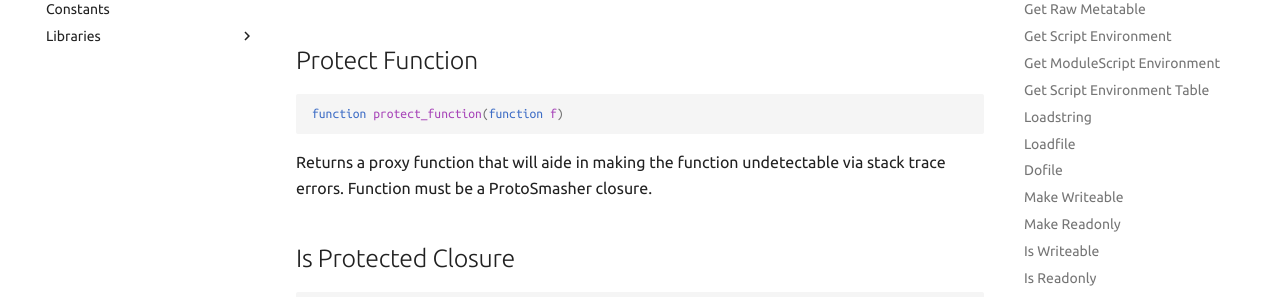
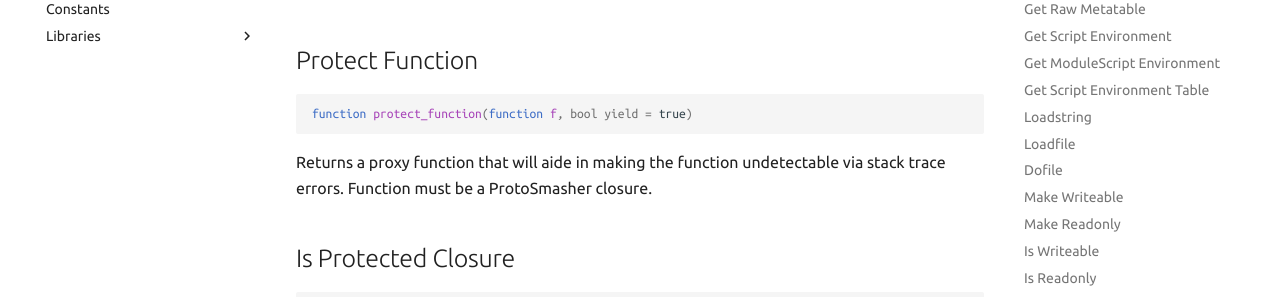
Before and after one commit to applebee1558/ProtoSmasher-Docs, an MkDocs documentation site: the page built from docs/base-environment.md, in a window 1280 px wide and 900 px high, scrolled down 6435 px. Shown: the part 153-450 px from the top of the window. Built offline with MkDocs 1.6.1 and Material for MkDocs 9.7.7, drawn with Linux system fonts in a browser that asks for light colours; comment, search, counter and statistics services are not loaded.

Commit message:
Update base-environment.md

````diff
--- a/docs/base-environment.md
+++ b/docs/base-environment.md
@@ -213,7 +213,7 @@ Returns the script object from the specificed stack level.
 
 ## Protect Function
 ```lua
-function protect_function(function f)
+function protect_function(function f, bool yield = true)
 ```
 Returns a proxy function that will aide in making the function undetectable via stack trace errors. Function must be a ProtoSmasher closure.
 
````
